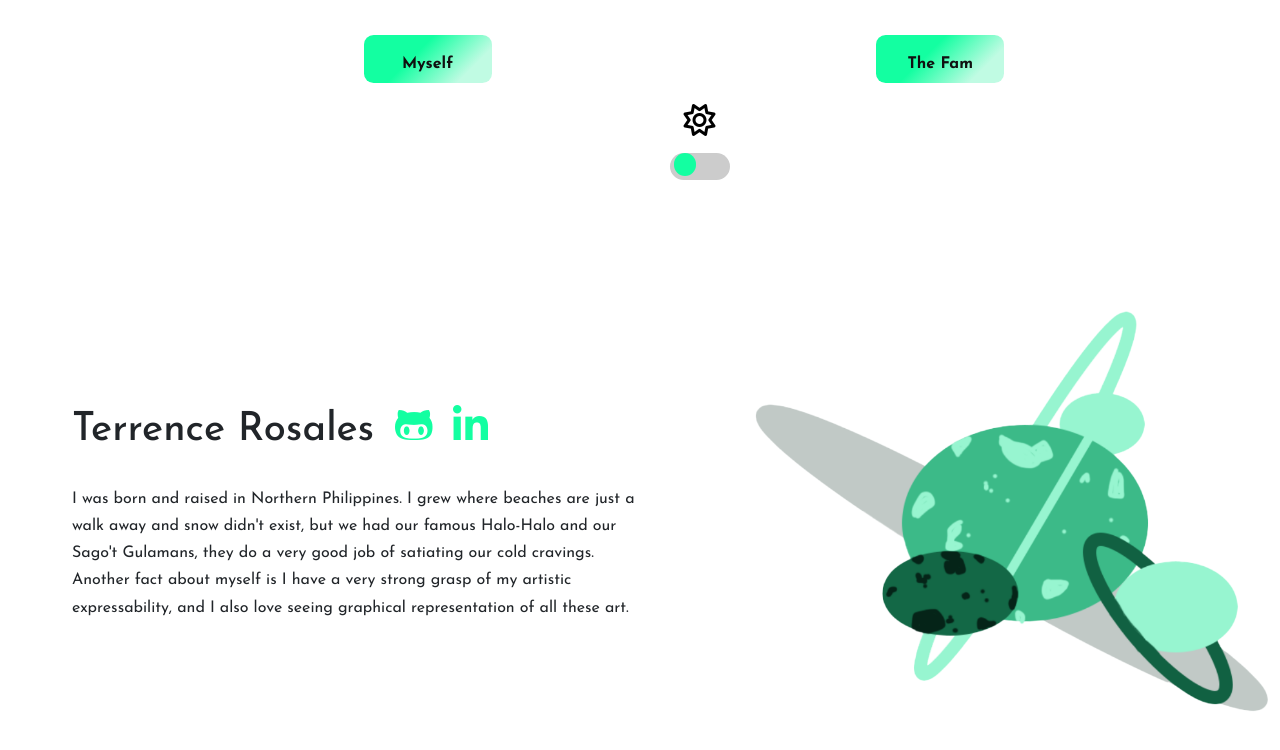
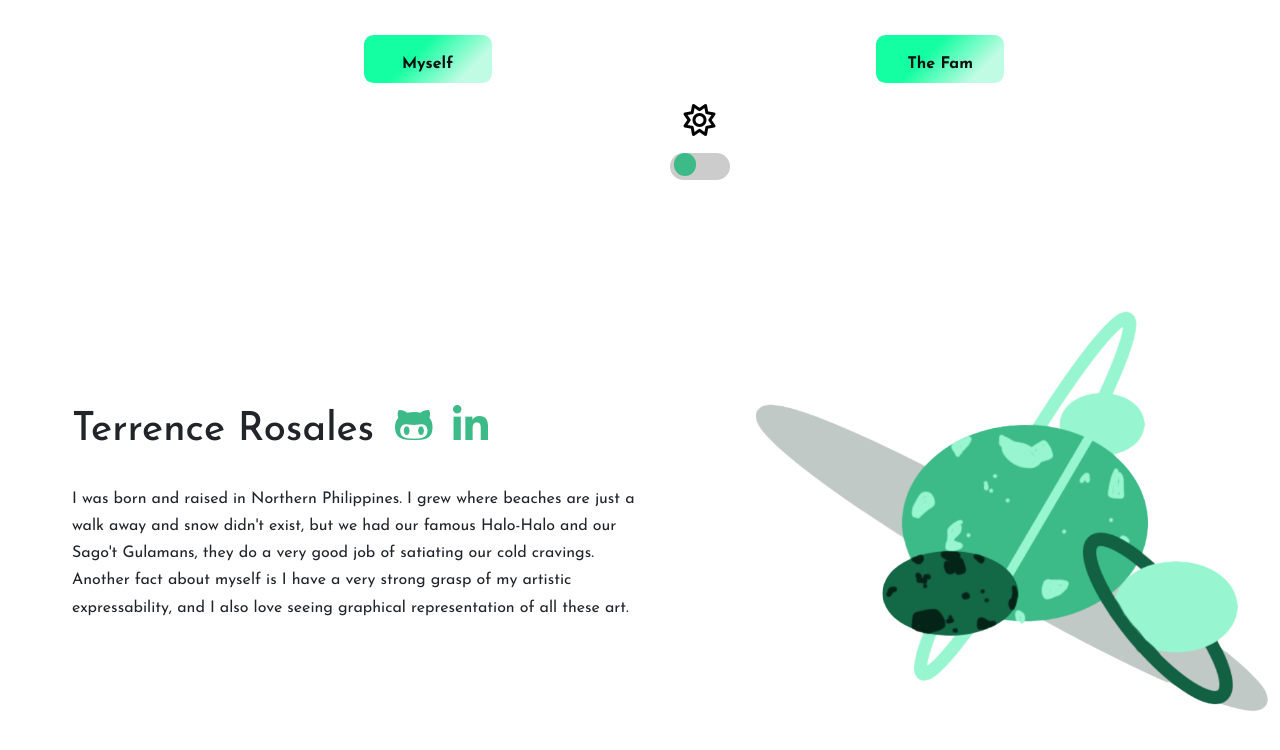
Before and after one commit to TerRosales/project-nine, a plain HTML site: page index.html in a window 1280 px wide. Drawn offline with nearby package versions, Linux system fonts and the light colour scheme.

Commit message:
dark mode complete

```diff
--- a/scss/components/_main-body.scss
+++ b/scss/components/_main-body.scss
@@ -14,7 +14,7 @@
         margin-bottom: 2rem;
         a {
             i {
-                color: $colors30-dim;
+                color: $colors30;
             }
             text-decoration: none;
             margin-left: 0.5rem;
--- a/scss/partials/_light-dark.scss
+++ b/scss/partials/_light-dark.scss
@@ -16,6 +16,9 @@ i {
         color: $colors30-dim;
     }
     a {
+        i {
+            color: $colors30-dim!important;
+        }
         color: $colors30-dim
     }
 }
@@ -62,7 +65,7 @@ i {
     width: 1.40rem;
     left: 0.25rem;
     bottom: 0.25rem;
-    background-color: $colors30-dim;
+    background-color: $colors30;
     transition: 0.4s;
     border-radius: 50%;
 }
```
Also changed, not shown: index.css, main.css, 2 other files.
